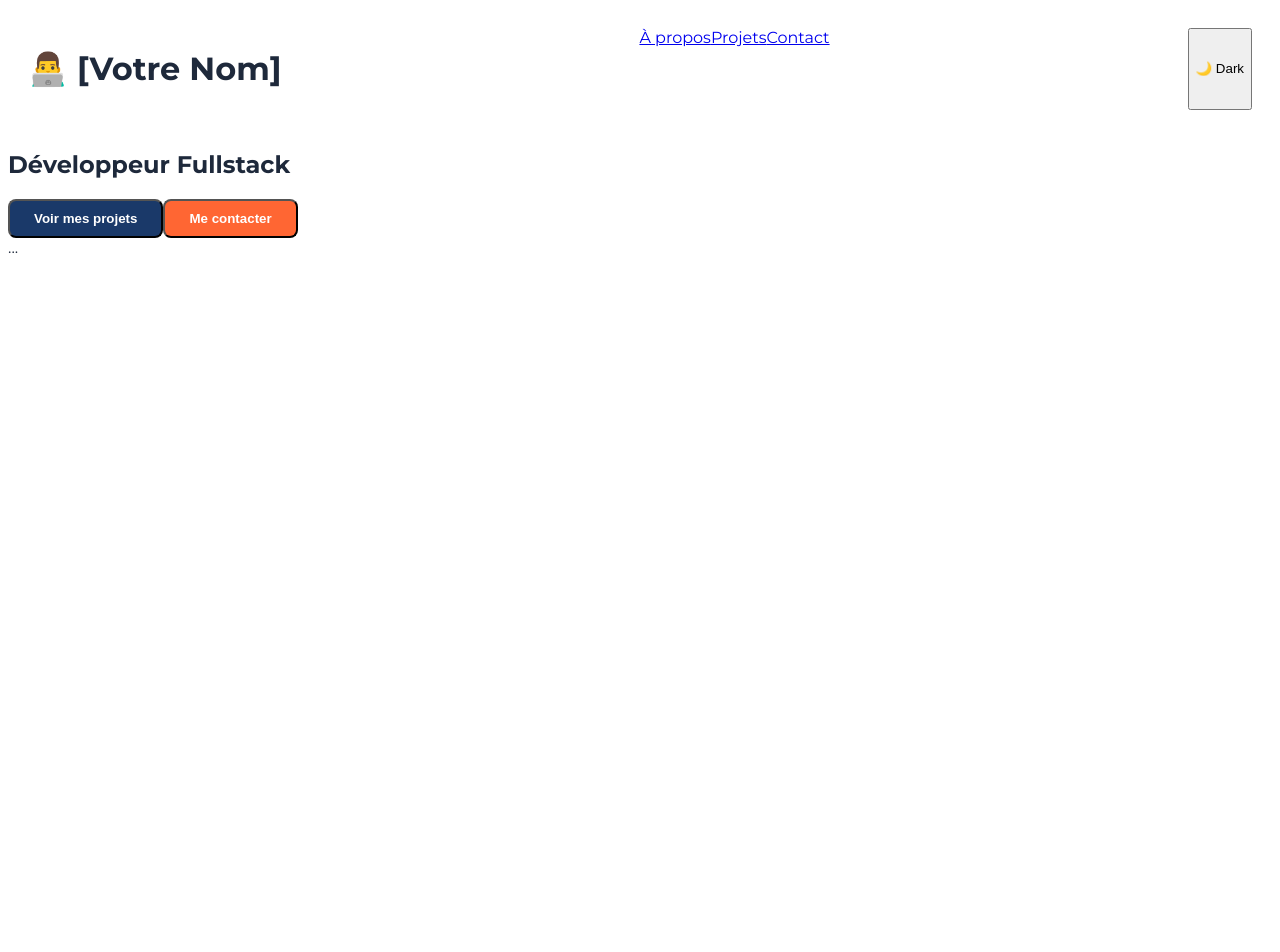
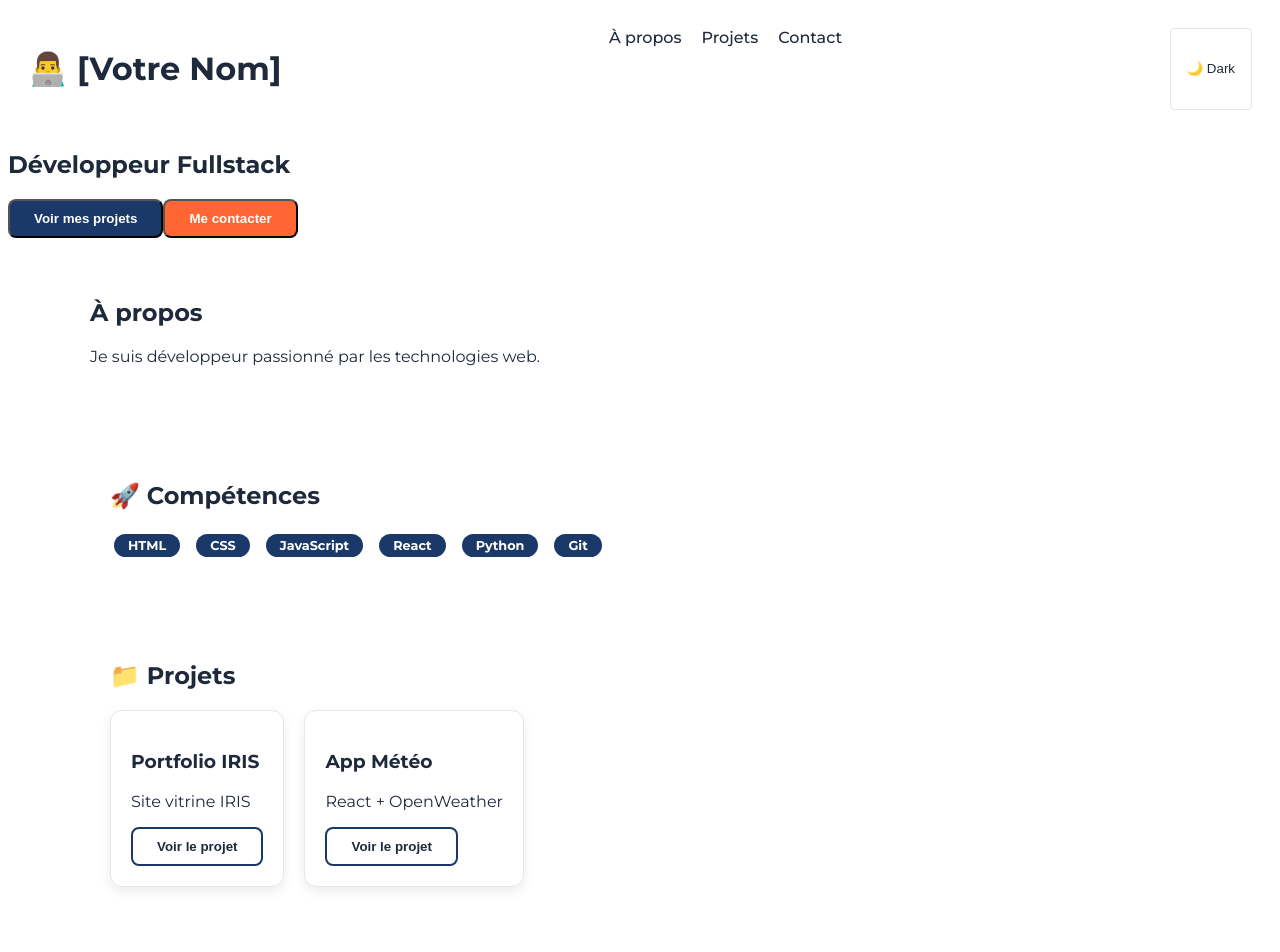
Before and after one commit to irisjuniorenterprise/IRIS-template-portfolio, a React (Vite) app in the folder Desktop/IRIS Workshops/React_Studio/mon-portfolio/: page / in a window 1280 px wide. Shown: the top 952 px of the page. Before the commit the page ends 800 px from the top, so only its background shows below. Built offline with nearby package versions, Linux system fonts and the light colour scheme.

Commit message:
feat: assembler les sections Skills et Projects

```diff
--- a/Desktop/IRIS Workshops/React_Studio/mon-portfolio/src/App.jsx
+++ b/Desktop/IRIS Workshops/React_Studio/mon-portfolio/src/App.jsx
@@ -1,19 +1,41 @@
 import { useState } from 'react';
 import Header from './components/sections/Header';
+import Skills from './components/sections/Skills';
+import Projects from './components/sections/Projects';
 import Hero from './components/sections/Hero.jsx';
 
 function App() {
   const [isDark, setIsDark] = useState(false);
+
   const toggleTheme = () => {
     setIsDark(!isDark);
     document.body.classList.toggle('dark');
   };
+
   return (
     <div>
       <Header onToggleTheme={toggleTheme} isDark={isDark} />
       <Hero />
-      <main>...</main>
+      <main style={{ maxWidth: '1100px', margin: '0 auto', padding: '0 20px' }}>
+        <section id="about" style={{ padding: '40px 0' }}>
+          <h2>À propos</h2>
+          <p>Je suis développeur passionné par les technologies web.</p>
+        </section>
+
+        <Skills />
+        <Projects />
+
+        <section id="contact" style={{ padding: '40px 0' }}>
+          <h2>Contact</h2>
+          <p>Email : mon.email@exemple.com</p>
+        </section>
+      </main>
+
+      <footer style={{ textAlign: 'center', padding: '20px' }}>
+        <p>© 2026 - Mon Portfolio</p>
+      </footer>
     </div>
   );
 }
+
 export default App;
--- a/Desktop/IRIS Workshops/React_Studio/mon-portfolio/src/components/sections/Header.jsx
+++ b/Desktop/IRIS Workshops/React_Studio/mon-portfolio/src/components/sections/Header.jsx
@@ -1,3 +1,4 @@
+import styles from '../../styles/Header.module.css';
 function Header({onToggleTheme, isDark}) {
     return (
         <header style={{
@@ -6,12 +7,18 @@ function Header({onToggleTheme, isDark}) {
             padding: '20px'
             }}>
             <h1>👨‍💻 [Votre Nom]</h1>
-            <nav>
-                <a href="#about">À propos</a>
-                <a href="#projects">Projets</a>
-                <a href="#contact">Contact</a>
+            <nav className={styles['nav-links']}>
+                <a href="#about" className={styles['nav-link']}>À propos</a>
+                <a href="#projects" className={styles['nav-link']}>Projets</a>
+                <a href="#contact" className={styles['nav-link']}>Contact</a>
             </nav>
-            <button onClick={onToggleTheme}>
+            <button onClick={onToggleTheme} style={{
+                padding: '8px 16px',
+                borderRadius: '4px',
+                background: 'var(--bg)',
+                color: 'var(--text)',
+                border: '1px solid #e5e7eb'
+            }}>
                 {!isDark ? '🌙 Dark' : '☀️ Light'}
             </button>
         </header>
--- a/Desktop/IRIS Workshops/React_Studio/mon-portfolio/src/components/sections/Projects.jsx
+++ b/Desktop/IRIS Workshops/React_Studio/mon-portfolio/src/components/sections/Projects.jsx
@@ -0,0 +1,21 @@
+import Card from '../ui/Card';
+import Button from '../ui/Button';
+function Projects() {
+    const projects = [
+        { title: 'Portfolio IRIS', description: 'Site vitrine IRIS' },
+        { title: 'App Météo', description: 'React + OpenWeather' },
+    ];
+    return (
+        <section id="projects" style={{ padding: '40px 20px' }}>
+            <h2>📁 Projets</h2>
+            <div style={{ display: 'flex', flexWrap: 'wrap', gap: '20px' }}>
+                {projects.map((project, index) => (
+                <Card key={index} title={project.title} description={project.description}>
+                    <Button variant="outline">Voir le projet</Button>
+                </Card>
+                ))}
+            </div>
+        </section>
+    );
+}
+export default Projects;
--- a/Desktop/IRIS Workshops/React_Studio/mon-portfolio/src/components/sections/Skills.jsx
+++ b/Desktop/IRIS Workshops/React_Studio/mon-portfolio/src/components/sections/Skills.jsx
@@ -0,0 +1,16 @@
+import Badge from '../ui/Badge';
+function Skills() {
+    const skills = ['HTML', 'CSS', 'JavaScript',
+    'React', 'Python', 'Git'];
+    return (
+        <section id="skills" style={{ padding: '40px 20px' }}>
+            <h2>🚀 Compétences</h2>
+            <div style={{ display: 'flex', flexWrap: 'wrap', gap: '8px' }}>
+                {skills.map((skill, index) => (
+                <Badge key={index} color="#1a3969">{skill}</Badge>
+            ))}
+            </div>
+        </section>
+    );
+}
+export default Skills;
--- a/Desktop/IRIS Workshops/React_Studio/mon-portfolio/src/components/ui/Button.jsx
+++ b/Desktop/IRIS Workshops/React_Studio/mon-portfolio/src/components/ui/Button.jsx
@@ -2,7 +2,7 @@ function Button({ children, variant = 'primary', onClick }) {
     const styles = {
     primary:   { background: '#1a3969', color: 'white' },
     secondary: { background: '#ff6633', color: 'white' },
-    outline:   { background: 'transparent', border: '2px solid #1a3969' }
+    outline:   { background: 'transparent', border: '2px solid #1a3969' ,color: 'var(--text)' }
     };
     return (
         <button
--- a/Desktop/IRIS Workshops/React_Studio/mon-portfolio/src/components/ui/Card.jsx
+++ b/Desktop/IRIS Workshops/React_Studio/mon-portfolio/src/components/ui/Card.jsx
@@ -1,7 +1,10 @@
 function Card({ title, description, image, children }) {
     return (
         <div style={{
-            background: 'white',
+            background: 'var(--bg)',
+            color: 'var(--text)',
+            transition: '0.3s',
+            fontFamily: 'Montserrat, sans-serif',
             borderRadius: '12px',
             padding: '20px',
             boxShadow: '0 4px 12px rgba(0,0,0,0.08)',
--- /dev/null
+++ b/Desktop/IRIS Workshops/React_Studio/mon-portfolio/src/styles/Header.module.css
@@ -0,0 +1,14 @@
+.nav-links{
+    display: flex;
+    flex-wrap: wrap;
+    gap: 20px;
+    margin: 0 10px;
+    padding: 0;
+}
+
+.nav-link{
+    text-decoration: none;
+    color: var(--text);
+    font-weight: 500;
+    transition: color 0.3s;
+}
```
Also changed, not shown: Desktop/IRIS Workshops/React_Studio/mon-portfolio/src/App.css (deleted, +0 -184 lines).
